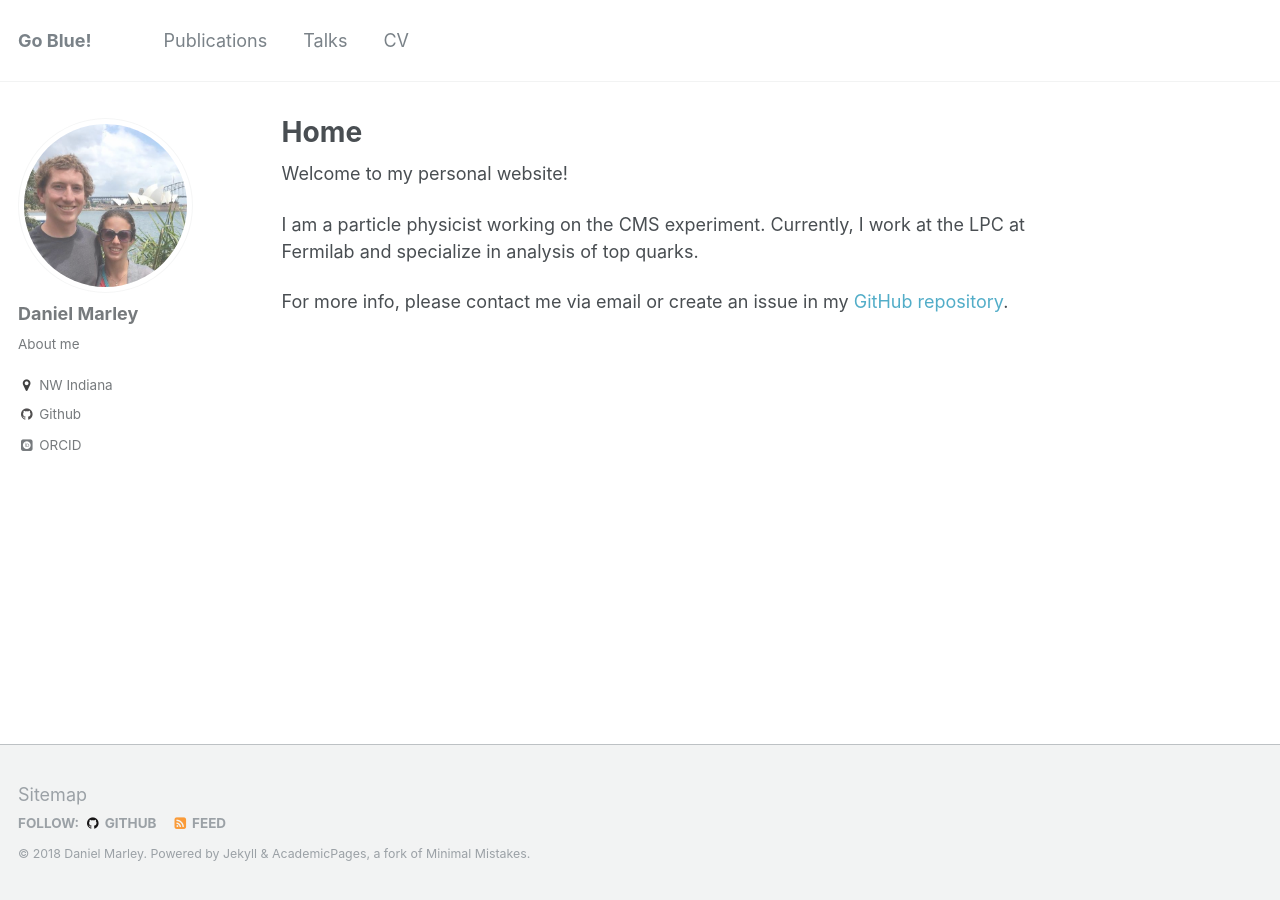
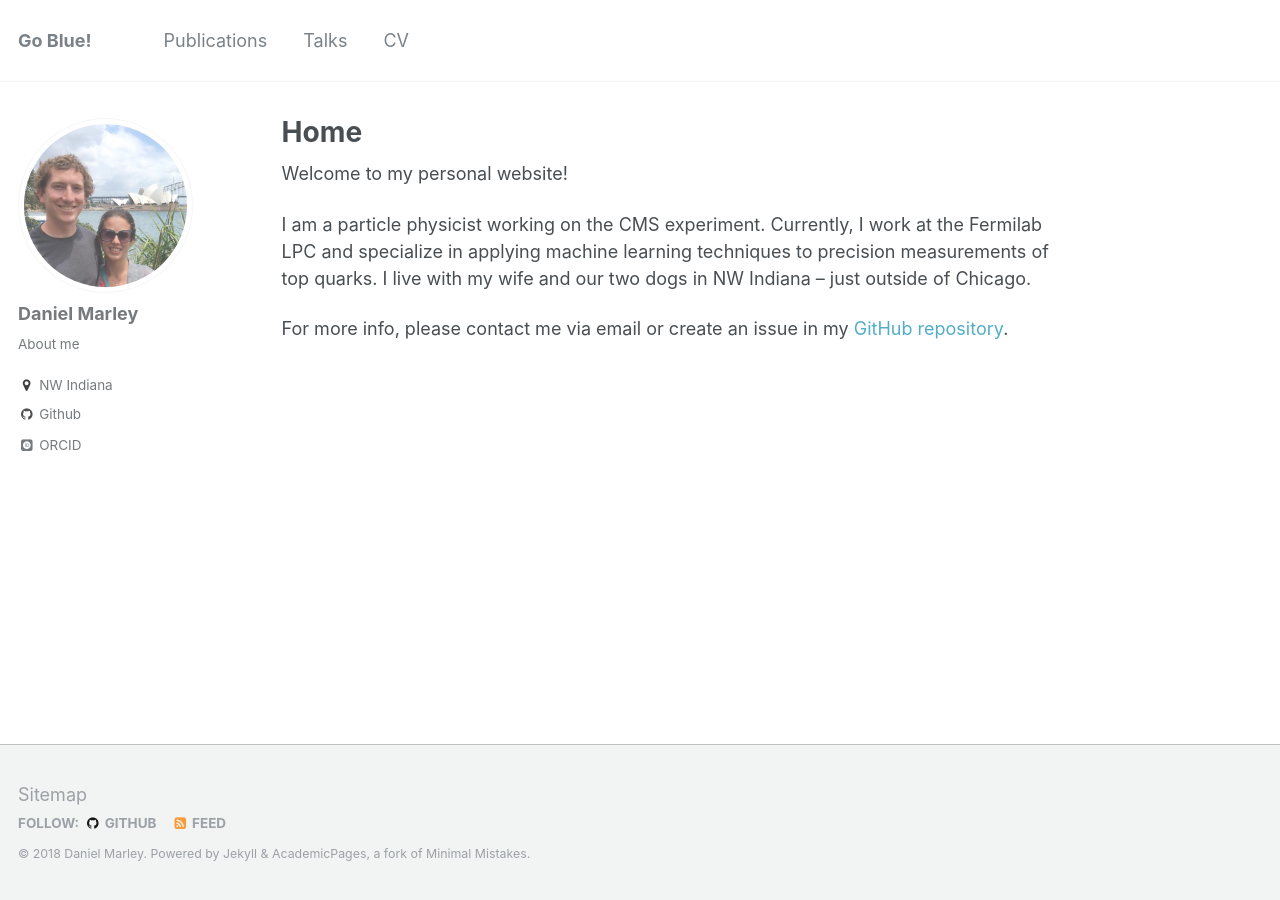
Before and after one commit to demarley/demarley.github.io, a Jekyll site: the page built from _pages/about.md, in a window 1280 px wide. Built offline with Jekyll 4.4.1, drawn with Linux system fonts in a browser that asks for light colours; some web fonts are replaced.

Commit message:
Update about.md

```diff
--- a/_pages/about.md
+++ b/_pages/about.md
@@ -10,7 +10,9 @@ redirect_from:
 Welcome to my personal website!
 
 I am a particle physicist working on the CMS experiment.
-Currently, I work at the LPC at Fermilab and specialize in analysis of top quarks.
+Currently, I work at the Fermilab LPC and specialize in
+applying machine learning techniques to precision measurements of top quarks.
+I live with my wife and our two dogs in NW Indiana -- just outside of Chicago.
 
 For more info, please contact me via email or create an issue
 in my [GitHub repository](https://github.com/demarley/demarley.github.io).
```
